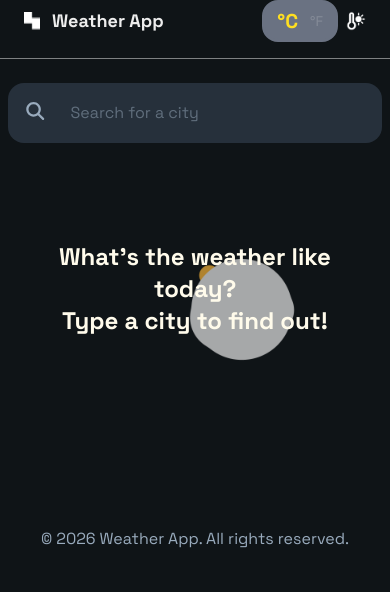
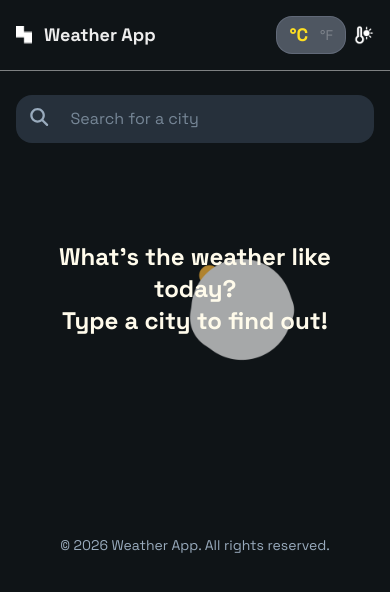
Before and after one commit to SalsabeelZubaidi/Weather-App, a Next.js app: page / in a window 390 px wide. Shown: the top 592 px of the page. Built offline with nearby package versions, Linux system fonts and the light colour scheme.

Commit message:
feat(ui): finalize responsive layout adjustments

```diff
--- a/app/components/SearchBar.jsx
+++ b/app/components/SearchBar.jsx
@@ -18,18 +18,18 @@ export default function SearchBar({ onCitySelect }) {
   };
 
   return (
-    <div className="flex items-center bg-[#26303B] rounded-2xl h-[60px] sm:h-[72px] px-4 sm:px-8 w-full">
+    <div className="flex items-center bg-[#26303B] rounded-2xl h-12 sm:h-16 px-3 sm:px-6 w-full">
       <button className="cursor-pointer" onClick={handleSearch}>
         <FontAwesomeIcon
           icon={faMagnifyingGlass}
-          className="mr-3 sm:mr-5 text-[#99ABBD] text-lg sm:text-xl"
+          className="mr-3 sm:mr-4 text-[#99ABBD] text-lg sm:text-xl"
         />
       </button>
       <input
         value={query}
         onChange={(e) => setQuery(e.target.value)}
         onKeyDown={(e) => e.key === "Enter" && handleSearch()}
-        className="text-[16px] sm:text-[19px] text-[#99ABBD] w-full p-3 rounded-2xl"
+        className="text-base sm:text-lg text-[#99ABBD] w-full py-2 px-2 rounded-2xl bg-transparent outline-none placeholder:text-[#99ABBD]/70"
         placeholder="Search for a city"
       />
     </div>
--- a/app/components/UnitToggle.jsx
+++ b/app/components/UnitToggle.jsx
@@ -1,10 +1,10 @@
 export default function UnitToggle({ isCelsius, setIsCelsius }) {
   return (
-    <div className="bg-gray-500 rounded-2xl px-3 sm:px-4 md:px-5 py-1 flex gap-3 sm:gap-4 md:gap-5 mr-2 sm:mr-3 md:mr-5 border-3 border-gray-500 text-sm sm:text-base md:text-lg">
+    <div className="bg-gray-500/70 rounded-2xl px-3 sm:px-4 py-1 flex items-center gap-3 sm:gap-4 mr-2 sm:mr-3 border border-gray-500/70 text-sm sm:text-base">
       <button
         onClick={() => setIsCelsius(true)}
         className={`cursor-pointer ${
-          isCelsius ? "font-bold text-xl sm:text-2xl text-yellow-300" : "opacity-20"
+          isCelsius ? "font-bold text-lg sm:text-xl text-yellow-300" : "opacity-30"
         }`}
       >
         °C
@@ -13,7 +13,7 @@ export default function UnitToggle({ isCelsius, setIsCelsius }) {
       <button
         onClick={() => setIsCelsius(false)}
         className={`cursor-pointer ${
-          !isCelsius ? "font-bold text-xl sm:text-2xl text-yellow-300" : "opacity-20"
+          !isCelsius ? "font-bold text-lg sm:text-xl text-yellow-300" : "opacity-30"
         }`}
       >
         °F
--- a/app/page.js
+++ b/app/page.js
@@ -20,22 +20,22 @@ export default function Home() {
   return (
     <>
       {/* Header */}
-      <div className="sm:pt-8 lg:pt-5 px-2 sm:px-5 pb-4 sm:pb-5">
-        <div className="mx-auto w-full flex flex-wrap justify-between pl-4 sm:pl-6 md:pl-8 lg:pl-10 pr-4 sm:pr-6 md:pr-8 lg:pr-10">
-          <div className="flex flex-row gap-3 sm:gap-4 md:gap-5 items-center">
+      <div className="pt-4 sm:pt-6 lg:pt-8 px-4 sm:px-6 lg:px-8 pb-4 sm:pb-6">
+        <div className="mx-auto max-w-9xl w-full flex flex-wrap items-center justify-between gap-3">
+          <div className="flex flex-row gap-3 sm:gap-4 items-center">
             <img
               src="/images/logo.png"
               alt="Weather App"
-              className="w-[16px] h-[16px] sm:w-[16px]"
+              className="w-4 h-4 sm:w-5 sm:h-5"
             />
-            <h1 className="font-bold text-lg sm:text-xl md:text-2xl">Weather App</h1>
+            <h1 className="font-bold text-lg sm:text-xl md:text-2xl leading-tight">Weather App</h1>
           </div>
 
           <div className="flex items-center">
             <UnitToggle isCelsius={isCelsius} setIsCelsius={setIsCelsius} />
             <img
               src="/images/thermo.png"
-              className="mr-0 sm:mr-5 w-[20px] sm:w-[25px] h-[20px] sm:h-[25px]"
+              className="w-5 h-5 sm:w-6 sm:h-6 sm:ml-2"
             />
           </div>
         </div>
@@ -44,14 +44,14 @@ export default function Home() {
       <hr className="opacity-50 w-full" />
 
       {/* Body */}
-      <div className="pt-6 sm:pt-8 lg:pt-10 px-2 sm:px-6 md:px-8 lg:px-2 pb-12 sm:pb-16 lg:pb-20 flex flex-col gap-4 sm:gap-6 mx-auto max-w-6xl w-full">
+      <div className="pt-6 sm:pt-8 lg:pt-10 px-4 sm:px-6 lg:px-8 pb-12 sm:pb-16 lg:pb-20 flex flex-col gap-4 sm:gap-6 mx-auto max-w-6xl w-full">
         <SearchBar onCitySelect={setSelectedCity} />
         <StatCard cityName={selectedCity} isCelsius={isCelsius} />
         <ForecastTable cityName={selectedCity} isCelsius={isCelsius}/>
       </div>
 
       {/* Footer */}
-      <footer className="p-6 sm:p-8 lg:p-10 flex justify-center text-[16px] sm:text-lg lg:text-[20px] text-[#99ABBD] px-4">
+      <footer className="py-8 sm:py-10 lg:py-12 px-4 flex justify-center text-sm sm:text-base lg:text-lg text-[#99ABBD] text-center">
         © 2026 Weather App. All rights reserved.
       </footer>
     </>
```
